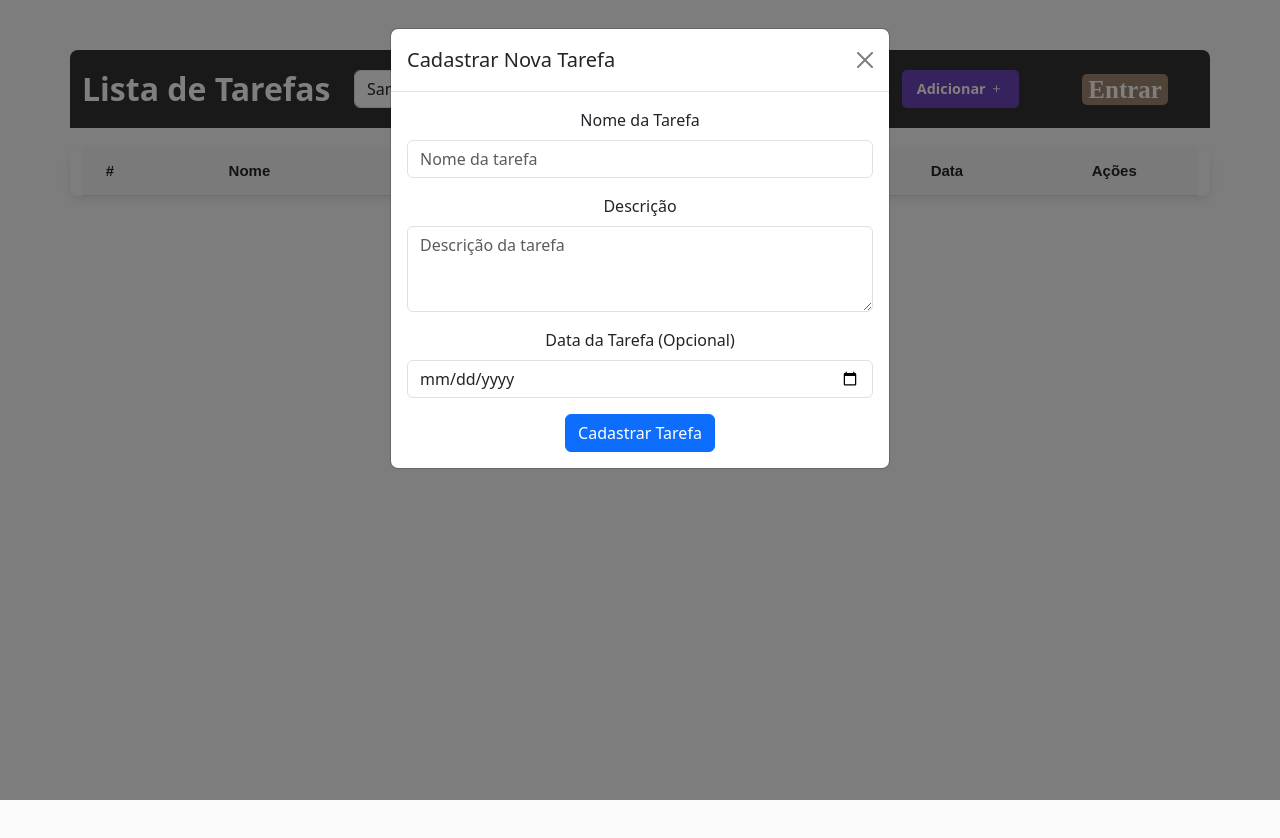
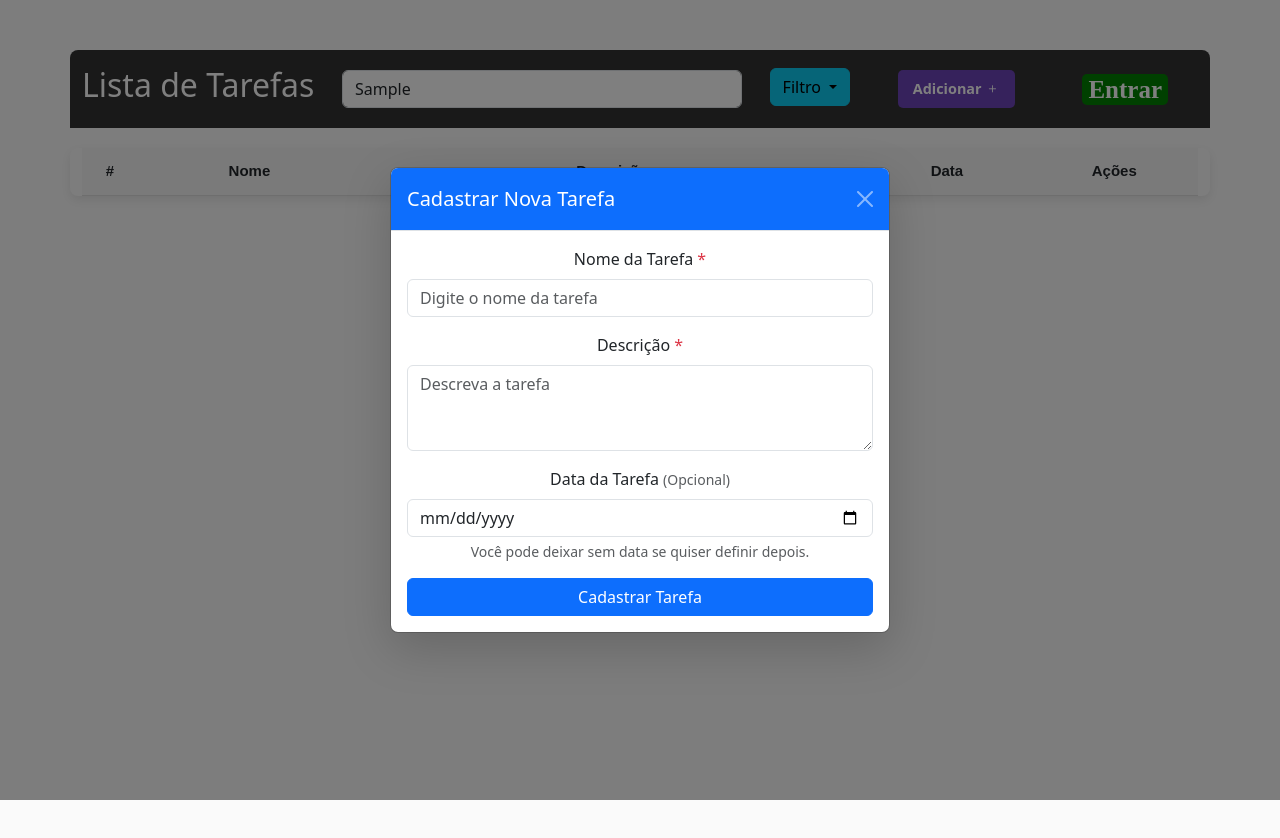
Before and after one commit to GuuTizatto/Trabalho_GIT_PJP, a plain HTML site: page Agenda.html in a window 1280 px wide. Both pictures are taken after typing "Sample" into the empty fields and a click on the button "Adicionar". Before the commit the page ends 800 px from the top, so only its background shows below. Drawn offline with nearby package versions, Linux system fonts and the light colour scheme.

Commit message:
Atualiza layout do modal de cadastro de tarefa

```diff
--- a/Agenda.html
+++ b/Agenda.html
@@ -5,19 +5,18 @@
   <meta name="viewport" content="width=device-width, initial-scale=1.0">
   <link rel="stylesheet" href="style.css">
   <link href="https://cdn.jsdelivr.net/npm/bootstrap@5.3.5/dist/css/bootstrap.min.css" rel="stylesheet">
+  <link rel="icon" type="image/png" href="https://cdn-icons-png.flaticon.com/512/1582/1582819.png" >
   <link rel="stylesheet" href="https://cdn.jsdelivr.net/npm/bootstrap-icons@1.11.3/font/bootstrap-icons.min.css">
-  <link rel="icon" href="https://cdn-icons-png.flaticon.com/512/1582/1582819.png" type="image/png">
-  <title>Lista de Tarefas</title>
+  <title>Minha Agenda</title>
 </head>
 
-<body onload="checkLoginStatus(); verificarTarefasHoje();">
+<body onload="checkLoginStatus(); verificarTarefasHoje();" style="background-image: url('https://images2.alphacoders.com/134/1342784.png'); background-size: cover; background-position: center; height: 100vh;">
   <div class="container text-center" style="margin-top: 50px;">
     <div class="row align-items-start">
       <div class="table-title">
-        Lista de Tarefas
-
+        <h2>Lista de Tarefas</h2>
         <div class="search-bar">
-          <input type="text" class="form-control" id="searchInput" placeholder="Pesquisar tarefas">
+          <input type="text" id="searchInput" placeholder="Pesquisar tarefas" class="form-control">
         </div>
 
         <div class="dropdown" style="margin-bottom: 10px;">
@@ -25,11 +24,11 @@
             Filtro
           </button>
           <ul class="dropdown-menu" id="filterDropdown">
-            <li><a class="dropdown-item" href="#" data-filter="todos">Todos</a></li>
-            <li><a class="dropdown-item" href="#" data-filter="pendentes">Pendentes</a></li>
-            <li><a class="dropdown-item" href="#" data-filter="concluidos">Concluídos</a></li>
+            <li><a href="#" data-filter="todos" class="dropdown-item">Todos</a></li>
+            <li><a href="#" data-filter="pendentes" class="dropdown-item">Pendentes</a></li>
+            <li><a href="#" data-filter="concluidos" class="dropdown-item">Concluídos</a></li>
             <li><hr class="dropdown-divider"></li>
-            <li><a class="dropdown-item" href="#" data-filter="prioritarios">Prioritários</a></li>
+            <li><a href="#" data-filter="prioritarios" class="dropdown-item">Prioritários</a></li>
           </ul>
         </div>
 
@@ -38,7 +37,7 @@
         <nav class="nav-2" style="margin-top: 2px;">
           <div id="profileContainer">
             <div id="profileIcon">
-              <a href="index.html" class="login" style="color: #fff;">Entrar</a>
+              <a href="index.html" class="login" style="color: #fff; background-color: green;">Entrar</a>
             </div>
             <button id="logoutButton" style="display: none;" onclick="logout()">Sair</button>
           </div>
@@ -47,32 +46,43 @@
 
       <!-- Modal -->
       <div class="modal fade" id="taskModal" tabindex="-1" aria-labelledby="taskModalLabel" aria-hidden="true">
-        <div class="modal-dialog">
-          <div class="modal-content">
-            <div class="modal-header">
+        <div class="modal-dialog modal-dialog-centered">
+          <div class="modal-content shadow-lg rounded-3">
+
+            <div class="modal-header bg-primary text-white">
               <h5 class="modal-title" id="taskModalLabel">Cadastrar Nova Tarefa</h5>
-              <button type="button" class="btn-close" data-bs-dismiss="modal" aria-label="Close"></button>
+              <button type="button" class="btn-close btn-close-white" data-bs-dismiss="modal" aria-label="Fechar"></button>
             </div>
+
             <div class="modal-body">
-              <form id="taskForm">
+              <form id="taskForm" novalidate>
                 <div class="mb-3">
-                  <label for="taskName" class="form-label">Nome da Tarefa</label>
-                  <input type="text" class="form-control" id="taskName" placeholder="Nome da tarefa" required>
+                  <label for="taskName" class="form-label">Nome da Tarefa <span class="text-danger">*</span></label>
+                  <input type="text" class="form-control" id="taskName" placeholder="Digite o nome da tarefa" required aria-required="true">
                 </div>
+
                 <div class="mb-3">
-                  <label for="taskDescription" class="form-label">Descrição</label>
-                  <textarea class="form-control" id="taskDescription" rows="3" placeholder="Descrição da tarefa" required></textarea>
+                  <label for="taskDescription" class="form-label">Descrição <span class="text-danger">*</span></label>
+                  <textarea class="form-control" id="taskDescription" rows="3" placeholder="Descreva a tarefa" required aria-required="true"></textarea>
                 </div>
+
                 <div class="mb-3">
-                  <label for="taskDate" class="form-label">Data da Tarefa (Opcional)</label>
-                  <input type="date" class="form-control" id="taskDate">
+                  <label for="taskDate" class="form-label">Data da Tarefa <small class="text-muted">(Opcional)</small></label>
+                  <input type="date" class="form-control" id="taskDate" aria-describedby="dateHelp">
+                  <div id="dateHelp" class="form-text">Você pode deixar sem data se quiser definir depois.</div>
                 </div>
-                <button type="submit" class="btn btn-primary">Cadastrar Tarefa</button>
+
+                <div class="d-grid">
+                  <button type="submit" class="btn btn-primary">Cadastrar Tarefa</button>
+                </div>
               </form>
             </div>
+
           </div>
         </div>
       </div>
+
+
 
       <!-- Tabela -->
       <table class="custom-table">
```
